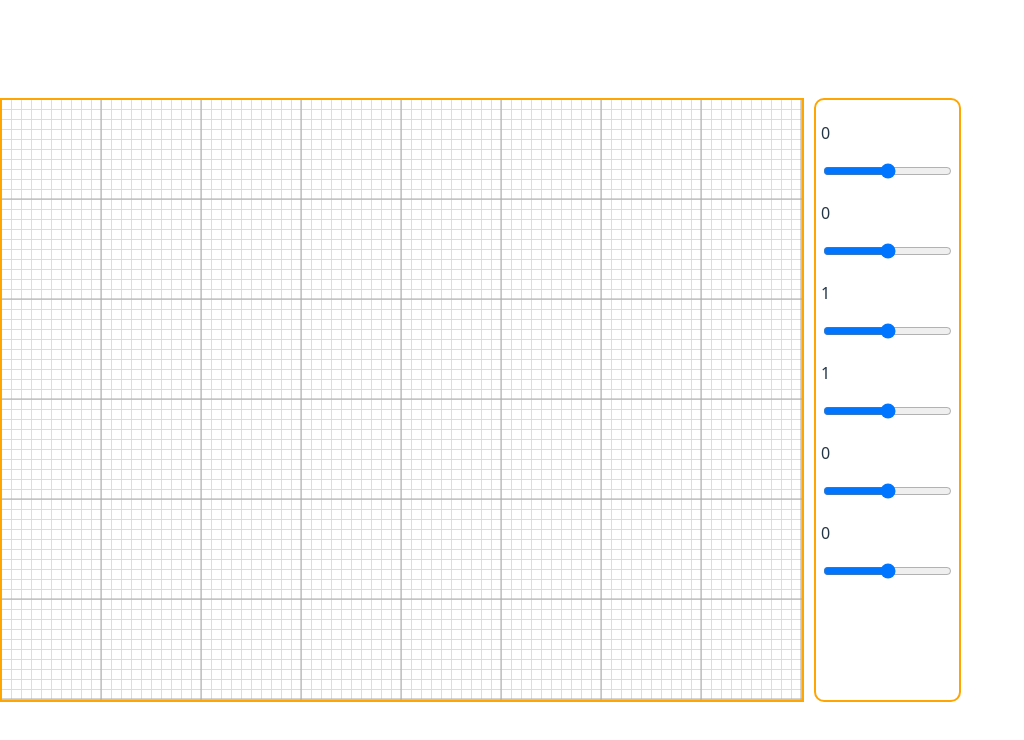
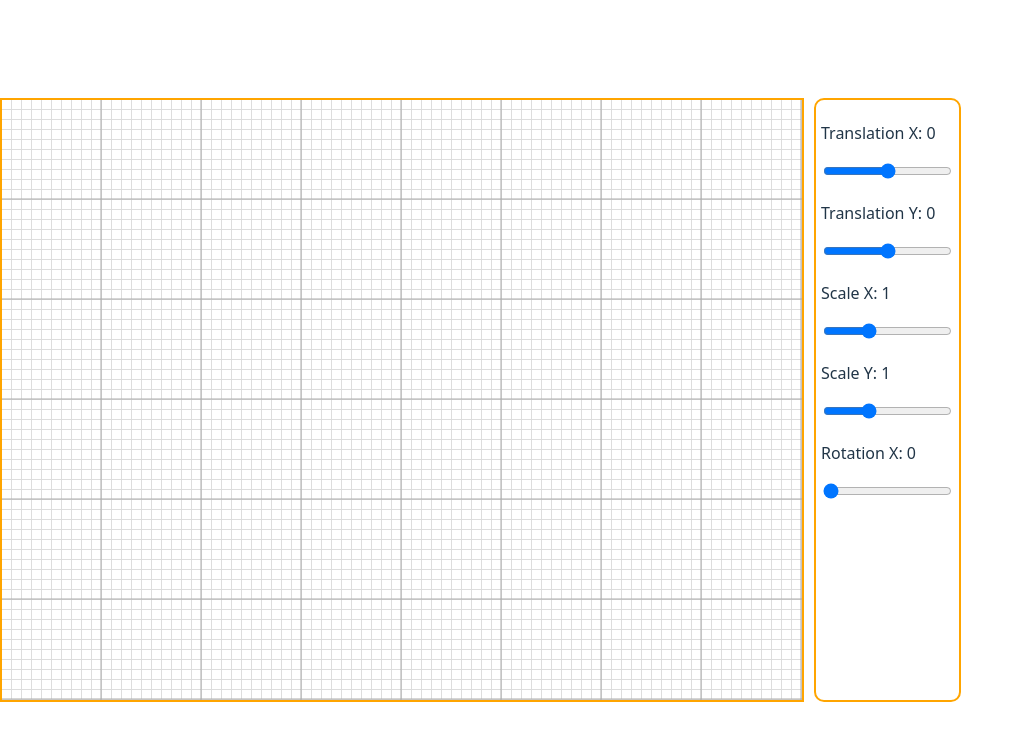
Before and after one commit to Haranana/Voxel-Engine, a React (Vite) app: page / in a window 1280 px wide. Shown: the top 740 px of the page, without its empty margins (0-1024 px from the left). Built offline with nearby package versions, Linux system fonts and the light colour scheme.

Commit message:
added basic translation, scale and rotation to objects

```diff
--- a/src/EditorPage.tsx
+++ b/src/EditorPage.tsx
@@ -10,11 +10,12 @@ export default function EditorPage(){
     const [selectedObject, setSelectedObject] = useState<ObjectProperties | null >( {
         translation: new Vector2(0,0),
         scale: new Vector2(1,1),
-        rotation: new Vector2(0,0),
+        rotation: 0, //in degrees
     });
 
     const onSelectedObjectPropertiesChanged = (newProp: ObjectProperties) => {
         setSelectedObject(newProp);
+        console.log(newProp);
     }
 
     return <div className="EditorPage">
--- a/src/RenderableObjectTypes.ts
+++ b/src/RenderableObjectTypes.ts
@@ -3,5 +3,5 @@ import type { Vector2 } from "./math/vector2.type";
 export type ObjectProperties = {
     translation: Vector2,
     scale: Vector2,
-    rotation: Vector2,
+    rotation: number,
 }
--- a/src/editorWidgets/EditorCanvas.tsx
+++ b/src/editorWidgets/EditorCanvas.tsx
@@ -2,6 +2,7 @@ import { useEffect, useRef } from "react";
 import { makeShaderDataDefinitions, makeStructuredView, type StructuredView } from "webgpu-utils";
 import type { ObjectProperties } from "../RenderableObjectTypes";
 import { Vector2 } from "../math/vector2.type";
+import { degreeToRadians } from "../math/utils";
 
 export type EditorCanvasProps = {
     objectProperties: ObjectProperties | null
@@ -124,6 +125,8 @@ export default function EditorCanvas(props: EditorCanvasProps) {
                 color: vec4f,
                 resolution: vec2f,
                 translation: vec2f,
+                scale: vec2f,
+                rotation: vec2f,
             };
 
             struct Vertex{
@@ -140,8 +143,13 @@ export default function EditorCanvas(props: EditorCanvasProps) {
                 v: Vertex) -> VertexShaderOutput {
 
                 var out: VertexShaderOutput;
+                let scaledPosition = vec2f(v.position.x * uniformData.scale.x , v.position.y * uniformData.scale.y);
+                let rotatedPosition = vec2f(
+                    scaledPosition.x * uniformData.rotation.x - scaledPosition.y * uniformData.rotation.y,
+                    scaledPosition.x * uniformData.rotation.y + scaledPosition.y * uniformData.rotation.x,
+                );
 
-                let vertPixelPosition = v.position + uniformData.translation;
+                let vertPixelPosition = rotatedPosition + uniformData.translation;
                 let vertNdcPosition = ((((vertPixelPosition/uniformData.resolution)*2.0)-1.0)*vec2f(1,-1));
                 out.position = vec4f(vertNdcPosition, 0.0, 1.0);
 
@@ -252,7 +260,12 @@ export default function EditorCanvas(props: EditorCanvasProps) {
             const view = context!.getCurrentTexture().createView();
 
             const objectTranslation : Vector2 = props.objectProperties? props.objectProperties.translation : new Vector2(0,0);
-            const shadersUniformsValuesTranslation = [objectTranslation.x , objectTranslation.y]
+            const objectScale : Vector2 = props.objectProperties? props.objectProperties.scale : new Vector2(0,0);
+            const objectRotation: number = props.objectProperties? props.objectProperties.rotation : 0;
+
+            const shadersUniformsValuesTranslation = [objectTranslation.x , objectTranslation.y];
+            const shadersUniformsValuesScale = [objectScale.x , objectScale.y];
+            const shadersUniformsValuesRotation = [ Math.cos(degreeToRadians(objectRotation)), Math.sin(degreeToRadians(objectRotation))];
 
             const renderPassDescriptor : GPURenderPassDescriptor = {
             label: `basic canvas renderPass`,
@@ -275,6 +288,8 @@ export default function EditorCanvas(props: EditorCanvasProps) {
             uniformView.set({
                 resolution: shadersUniformsValuesResolution,
                 translation: shadersUniformsValuesTranslation,
+                scale: shadersUniformsValuesScale,
+                rotation: shadersUniformsValuesRotation,
             });
             device!.queue.writeBuffer(uniformDataBuffer, 0, uniformView.arrayBuffer);
 
--- a/src/editorWidgets/RenderableObjectProperties.tsx
+++ b/src/editorWidgets/RenderableObjectProperties.tsx
@@ -1,3 +1,4 @@
+import { degreeToRadians } from "../math/utils";
 import { Vector2 } from "../math/vector2.type";
 import type { ObjectProperties } from "../RenderableObjectTypes";
 
@@ -23,47 +24,39 @@ export default function RenderableObjectProperties(props : RenderableObjectPrope
     }
 
     const onObjectScaleYChange = (newVal: number) => {
-        props.onPropertiesChange({...selectedObjectProperties, scale: new Vector2(selectedObjectProperties.translation.x, newVal)});
+        props.onPropertiesChange({...selectedObjectProperties, scale: new Vector2(selectedObjectProperties.scale.x, newVal)});
     }
 
-    const onObjectRotationXChange = (newVal: number) => {
-        props.onPropertiesChange({...selectedObjectProperties, rotation: new Vector2(newVal, selectedObjectProperties.rotation.y)});
-    }
-
-    const onObjectRotationYChange = (newVal: number) => {
-         props.onPropertiesChange({...selectedObjectProperties, rotation: new Vector2(selectedObjectProperties.translation.x, newVal)});
+    const onObjectRotationChange = (newVal: number) => {
+        props.onPropertiesChange({...selectedObjectProperties, rotation: newVal});
     }
 
     return <div className="RenderableObjectProperties EditorWidget">
         <div className="Transform WidgetSection">
             <div className="Translation WidgetSubsection">
                 <div className="TranslationX">
-                    <p className="InputValue">{selectedObjectProperties.translation.x}</p>
-                    <input className="Input" type='range' min='-1000' max='1000' step='5' onChange={e=>(onObjectTranslationXChange(parseFloat(e.target.value)))}></input>
+                    <p className="InputValue">Translation X: {selectedObjectProperties.translation.x}</p>
+                    <input className="Input" defaultValue={selectedObjectProperties.translation.x} type='range' min='-1000' max='1000' step='5' onChange={e=>(onObjectTranslationXChange(parseFloat(e.target.value)))}></input>
                 </div>
                 <div className="TranslationY">
-                    <p className="InputValue">{selectedObjectProperties.translation.y}</p>
-                    <input className="Input" type='range' min='-1000' max='1000' step='5' onChange={e=>(onObjectTranslationYChange(parseFloat(e.target.value)))}></input>
+                    <p className="InputValue">Translation Y: {selectedObjectProperties.translation.y}</p>
+                    <input className="Input" defaultValue={selectedObjectProperties.translation.y} type='range' min='-1000' max='1000' step='5' onChange={e=>(onObjectTranslationYChange(parseFloat(e.target.value)))}></input>
                 </div>
             </div>
             <div className="Scale WidgetSubsection">
                 <div className="ScaleX">
-                    <p className="InputValue">{selectedObjectProperties.scale.x}</p>
-                    <input className="Input" type='range' min='0' max='3' step='0.01' onChange={e=>(onObjectScaleXChange(parseFloat(e.target.value)))}></input>
+                    <p className="InputValue">Scale X: {selectedObjectProperties.scale.x}</p>
+                    <input className="Input" defaultValue={selectedObjectProperties.scale.x} type='range' min='0' max='3' step='0.01' onChange={e=>(onObjectScaleXChange(parseFloat(e.target.value)))}></input>
                 </div>
                 <div className="ScaleY">
-                    <p className="InputValue">{selectedObjectProperties.scale.y}</p>
-                    <input className="Input" type='range' min='0' max='3' step='0.01' onChange={e=>(onObjectScaleYChange(parseFloat(e.target.value)))}></input>
+                    <p className="InputValue">Scale Y: {selectedObjectProperties.scale.y}</p>
+                    <input className="Input" defaultValue={selectedObjectProperties.scale.y} type='range' min='0' max='3' step='0.01' onChange={e=>(onObjectScaleYChange(parseFloat(e.target.value)))}></input>
                 </div>
             </div>
                     <div className="Rotation WidgetSubsection">
                 <div className="RotationX">
-                    <p className="InputValue">{selectedObjectProperties.rotation.x}</p>
-                    <input className="Input" type='range' min='0' max='359' step='1' onChange={e=>(onObjectRotationXChange(parseFloat(e.target.value)))}></input>
-                </div>
-                <div className="RotationY">
-                    <p className="InputValue">{selectedObjectProperties.rotation.y}</p>
-                    <input className="Input" type='range' min='0' max='359' step='1' onChange={e=>(onObjectRotationYChange(parseFloat(e.target.value)))}></input>
+                    <p className="InputValue">Rotation X: {selectedObjectProperties.rotation}</p>
+                    <input className="Input" defaultValue={selectedObjectProperties.rotation} type='range' min='0' max='360' step='1' onChange={e=>(onObjectRotationChange(parseFloat(e.target.value)))}></input>
                 </div>
             </div>
         </div>
--- /dev/null
+++ b/src/math/utils.ts
@@ -0,0 +1,3 @@
+export function degreeToRadians(d: number){
+    return d*Math.PI/180;
+}
```
